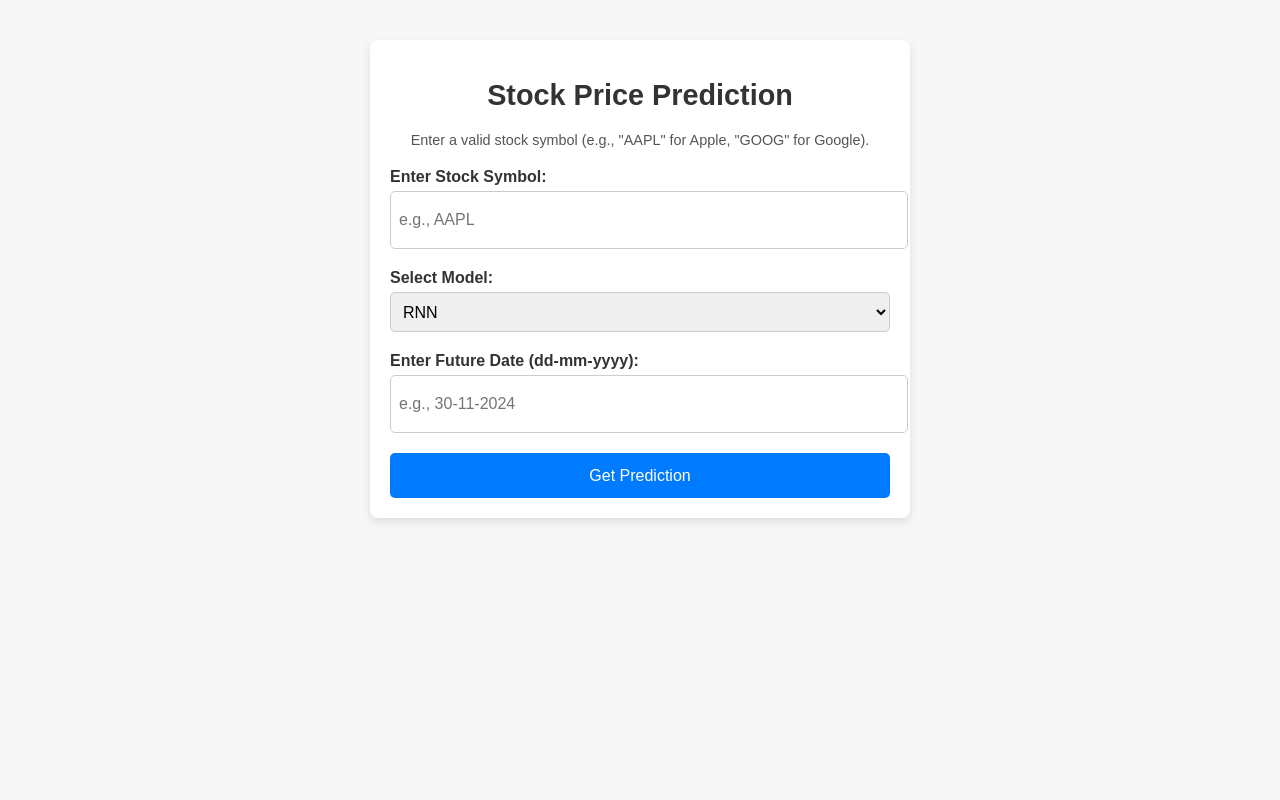
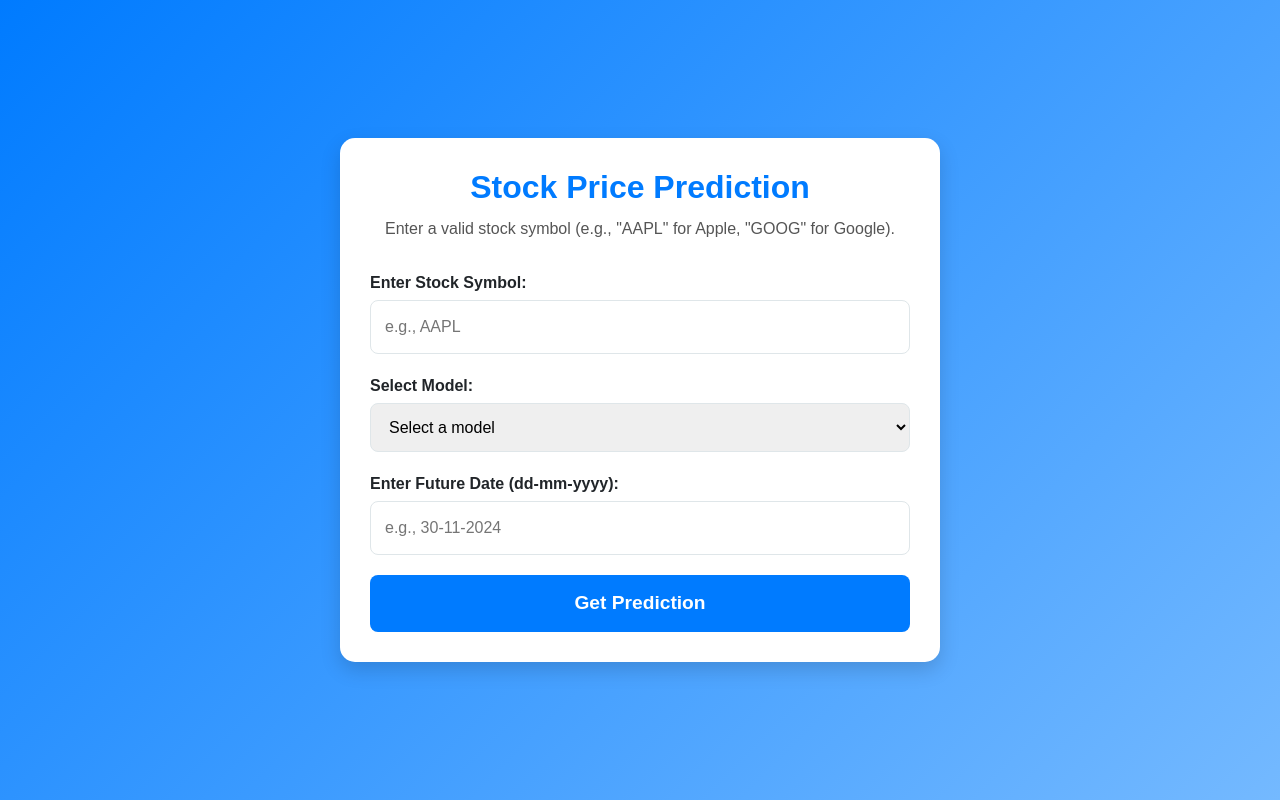
Before and after one commit to saisarath13/Time_Series_Forecasting_Multimodel, a Flask app: page / in a window 1280 px wide. Run offline with Flask 3, Linux system fonts and the light colour scheme; parts of the project's set-up code (start-up, migrations or seed data) failed here and were passed over; some libraries are stand-ins or nearby versions.

Commit message:
Initial commit

```diff
--- a/app.py
+++ b/app.py
@@ -7,7 +7,6 @@ import numpy as np
 from tensorflow.keras.models import load_model
 from sklearn.preprocessing import MinMaxScaler
 import datetime
-import boto3
 
 # Disable GPU usage for TensorFlow if not available
 os.environ["CUDA_VISIBLE_DEVICES"] = "-1"  # Ensure GPU is disabled
@@ -15,56 +14,27 @@ print("Running TensorFlow on CPU mode.")
 
 app = Flask(__name__)
 
-# Initialize S3 client using AWS credentials from environment variables
-s3 = boto3.client(
-    's3',
-    aws_access_key_id=os.environ.get('AWS_ACCESS_KEY_ID'),
-    aws_secret_access_key=os.environ.get('AWS_SECRET_ACCESS_KEY'),
-    region_name=os.environ.get('AWS_REGION')
-)
+# Define local paths for models
+LOCAL_MODEL_DIR = "models/"
+RNN_MODEL_PATH = os.path.join(LOCAL_MODEL_DIR, "fine_tuned_rnn_model.keras")
+LSTM_MODEL_PATH = os.path.join(LOCAL_MODEL_DIR, "fine_tuned_lstm_model.keras")
 
-# Define the S3 bucket and model filenames
-bucket_name = 'my-keras-models-stock'  # Replace with your actual S3 bucket name
-rnn_model_key = 'models/fine_tuned_rnn_model.keras'  # The S3 key for the RNN model
-lstm_model_key = 'models/fine_tuned_lstm_model.keras'  # The S3 key for the LSTM model
+# Ensure the models directory exists
+if not os.path.exists(LOCAL_MODEL_DIR):
+    raise Exception(f"Models directory not found: {LOCAL_MODEL_DIR}")
 
-# Retry mechanism for S3 downloads
-def download_model_from_s3(model_key, local_path, retries=3, delay=5):
-    attempt = 0
-    while attempt < retries:
-        try:
-            os.makedirs(os.path.dirname(local_path), exist_ok=True)
-            print(f"Attempting to download {model_key} to {local_path}...")
-            s3.download_file(bucket_name, model_key, local_path)
-            print(f"Model {model_key} downloaded successfully.")
-            return
-        except Exception as e:
-            attempt += 1
-            print(f"Attempt {attempt} failed: {e}")
-            if attempt < retries:
-                time.sleep(delay)
-            else:
-                raise Exception(f"Failed to download {model_key} after {retries} attempts.")
+# Function to load the models
+def load_models():
+    # Verify model files exist
+    if not os.path.exists(RNN_MODEL_PATH):
+        raise Exception(f"RNN model file not found: {RNN_MODEL_PATH}")
+    if not os.path.exists(LSTM_MODEL_PATH):
+        raise Exception(f"LSTM model file not found: {LSTM_MODEL_PATH}")
 
-# Function to load the models (download if not already downloaded)
-def load_models():
-    model_dir = 'models/'
-    os.makedirs(model_dir, exist_ok=True)
-
-    # Paths to local models
-    rnn_model_path = os.path.join(model_dir, 'fine_tuned_rnn_model.keras')
-    lstm_model_path = os.path.join(model_dir, 'fine_tuned_lstm_model.keras')
-
-    # Download models if they do not exist locally
-    if not os.path.exists(rnn_model_path):
-        download_model_from_s3(rnn_model_key, rnn_model_path)
-    if not os.path.exists(lstm_model_path):
-        download_model_from_s3(lstm_model_key, lstm_model_path)
-
-    # Load the fine-tuned models
-    rnn_model = load_model(rnn_model_path)
-    lstm_model = load_model(lstm_model_path)
-
+    # Load models
+    rnn_model = load_model(RNN_MODEL_PATH)
+    lstm_model = load_model(LSTM_MODEL_PATH)
+    print("Models loaded successfully.")
     return rnn_model, lstm_model
 
 # Load scaler for normalization
@@ -145,7 +115,7 @@ def index():
             return render_template('index.html', error=error, predictions=predictions)
 
         try:
-            print("Loading models from S3...")
+            print("Loading models from local paths...")
             rnn_model, lstm_model = load_models()
         except Exception as e:
             error = f"Error loading models: {e}"
--- a/templates/index.html
+++ b/templates/index.html
@@ -4,35 +4,53 @@
     <meta charset="UTF-8">
     <meta name="viewport" content="width=device-width, initial-scale=1.0">
     <title>Stock Price Prediction</title>
+    <link rel="stylesheet" href="https://cdnjs.cloudflare.com/ajax/libs/bootstrap/5.3.0/css/bootstrap.min.css">
     <style>
         body {
-            background-color: #f7f7f7;
-            font-family: Arial, sans-serif;
+            background: linear-gradient(135deg, #007bff, #74b9ff);
+            font-family: 'Arial', sans-serif;
             margin: 0;
             padding: 0;
+            display: flex;
+            justify-content: center;
+            align-items: center;
+            min-height: 100vh;
         }
 
         .container {
-            max-width: 500px;
-            margin: 40px auto;
-            background-color: #fff;
-            padding: 20px;
-            border-radius: 8px;
-            box-shadow: 0 4px 10px rgba(0, 0, 0, 0.1);
+            background: #ffffff;
+            padding: 30px;
+            border-radius: 15px;
+            box-shadow: 0 8px 20px rgba(0, 0, 0, 0.15);
+            width: 90%;
+            max-width: 600px;
+            animation: fadeIn 0.7s ease-in-out;
+        }
+
+        @keyframes fadeIn {
+            from {
+                opacity: 0;
+                transform: translateY(-20px);
+            }
+            to {
+                opacity: 1;
+                transform: translateY(0);
+            }
         }
 
         h1 {
             text-align: center;
-            color: #333;
-            font-size: 1.8rem;
-            margin-bottom: 20px;
+            font-size: 2rem;
+            font-weight: bold;
+            color: #007bff;
+            margin-bottom: 10px;
         }
 
         p.instructions {
             text-align: center;
-            font-size: 0.9rem;
-            margin-bottom: 20px;
+            font-size: 1rem;
             color: #555;
+            margin-bottom: 30px;
         }
 
         form {
@@ -41,40 +59,43 @@
             gap: 20px;
         }
 
-        .form-group {
-            display: flex;
-            flex-direction: column;
-        }
-
-        label {
+        .form-group label {
+            font-weight: bold;
             font-size: 1rem;
-            font-weight: bold;
-            color: #333;
             margin-bottom: 5px;
         }
 
         input[type="text"], select {
             width: 100%;
-            height: 40px;
-            padding: 8px;
+            padding: 14px;
             font-size: 1rem;
-            border: 1px solid #ccc;
-            border-radius: 5px;
+            border: 1px solid #dfe6e9;
+            border-radius: 8px;
+            transition: border-color 0.3s, box-shadow 0.3s;
+        }
+
+        input[type="text"]:focus, select:focus {
+            border-color: #007bff;
+            box-shadow: 0 0 8px rgba(0, 123, 255, 0.3);
+            outline: none;
         }
 
         button {
             width: 100%;
-            height: 45px;
-            font-size: 1rem;
-            background-color: #007bff;
-            color: white;
+            padding: 14px;
+            font-size: 1.2rem;
+            font-weight: bold;
+            background: #007bff;
+            color: #ffffff;
             border: none;
-            border-radius: 5px;
+            border-radius: 8px;
             cursor: pointer;
+            transition: background 0.3s, transform 0.2s;
         }
 
         button:hover {
-            background-color: #0056b3;
+            background: #0056b3;
+            transform: scale(1.02);
         }
 
         .result, .error {
@@ -126,6 +184,7 @@
             <div class="form-group">
                 <label for="model">Select Model:</label>
                 <select name="model" id="model" required>
+                    <option value="" disabled selected>Select a model</option>
                     <option value="rnn">RNN</option>
                     <option value="lstm">LSTM</option>
                 </select>
```
Also changed, not shown: other parts of templates/index.html (+43 -5 lines).
